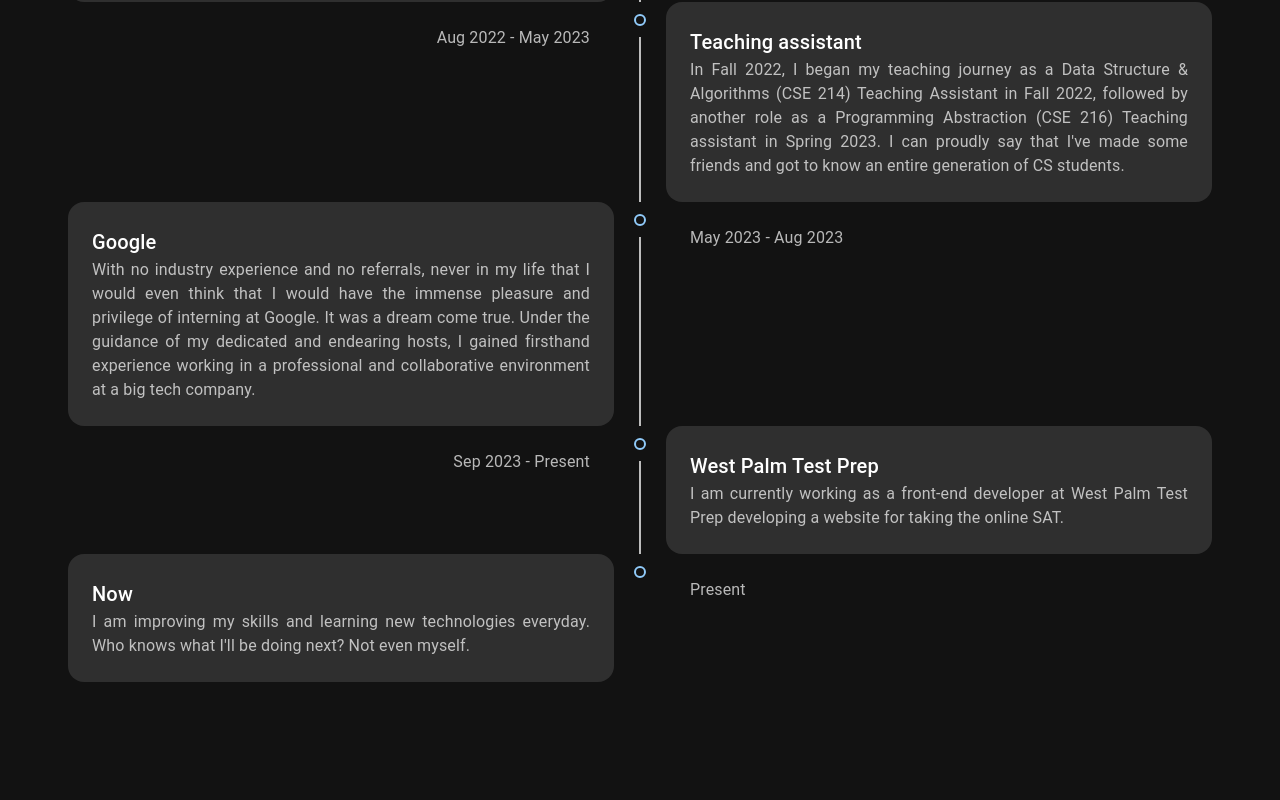
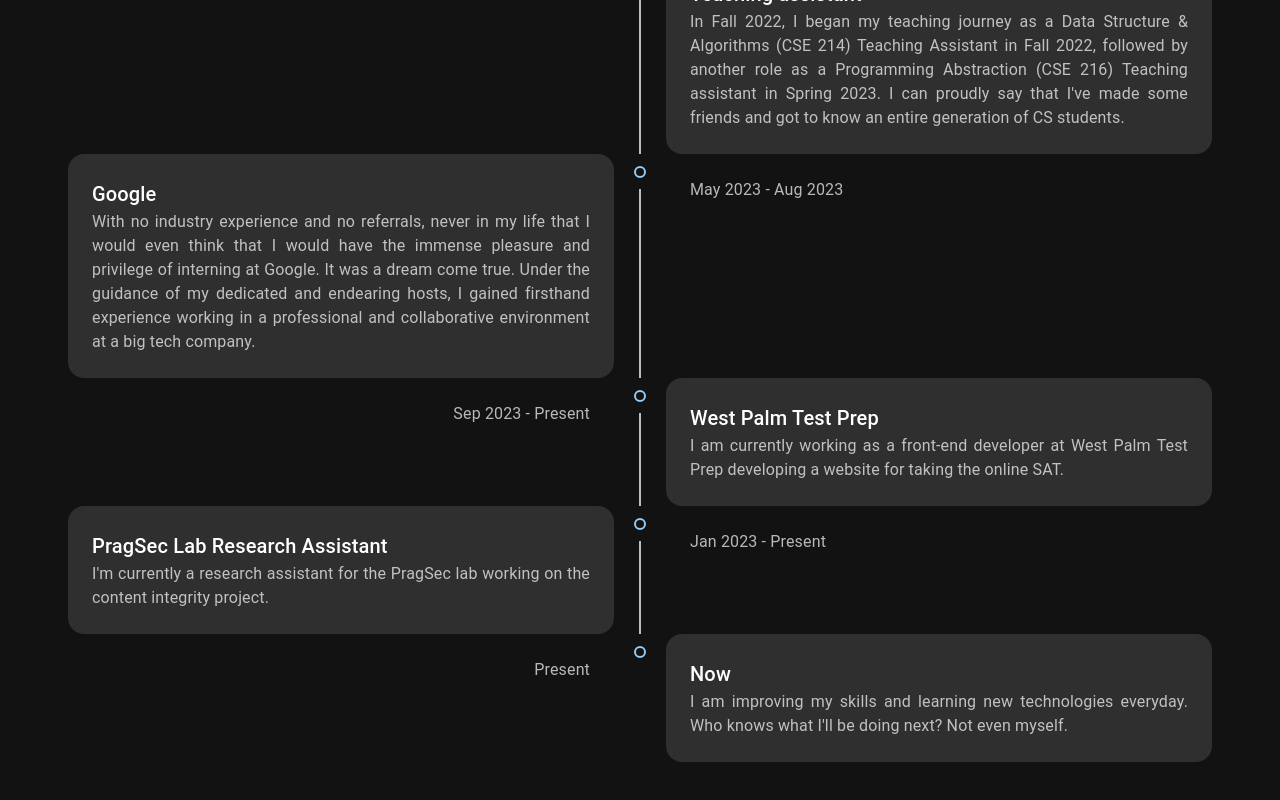
Before and after one commit to naxy-dong/personal-website, a React (Vite) app: page /AboutMe in a window 1280 px wide. Shown: the part 1444-2244 px from the top of the page. Before the commit the page ends 2180 px from the top, so only its background shows below. Built offline with nearby package versions, Linux system fonts and the light colour scheme.

Commit message:
Added collapsed toggle to toggle collapsed mode.

```diff
--- a/src/Components/MyTimeline.tsx
+++ b/src/Components/MyTimeline.tsx
@@ -1,11 +1,7 @@
 import Timeline from "@mui/lab/Timeline";
 import MyTimelineItem from "./MyTimelineItem";
 
-function MyTimeline() {
-  return (
-    <Timeline
-      position="alternate"
-      sx={{
+const timelineStyle = {
   "& .MuiTimelineContent-root": {
     bgcolor: "action.disabledBackground",
     textAlign: "justify !important",
@@ -15,12 +11,15 @@
     padding: 3,
     margin: "0 20px",
   },
-      }}
-    >
+};
+
+function MyTimeline() {
+  return (
+    <Timeline position="alternate" sx={timelineStyle}>
       <MyTimelineItem
         title="The other side of the globe"
         date="Dec 2014"
-        description="I bid farewell to my elementary school friends, with whom I shared five years of memories, before I took the flight to immigrate from China to United States."
+        description="I took the flight to immigrate from China to United States."
       />
       <MyTimelineItem
         title="Brooklyn Technical High School"
@@ -63,6 +62,11 @@
         description="I am currently working as a front-end developer at West Palm Test Prep developing a website for taking the online SAT."
       />
       <MyTimelineItem
+        title="PragSec Lab Research Assistant"
+        date="Jan 2023 - Present"
+        description="I'm currently a research assistant for the PragSec lab working on the content integrity project."
+      />
+      <MyTimelineItem
         title="Now"
         date="Present"
         description="I am improving my skills and learning new technologies everyday. Who knows what I'll be doing next? Not even myself."
--- a/src/Pages/Courses.tsx
+++ b/src/Pages/Courses.tsx
@@ -1,4 +1,13 @@
-import { Box, Tab, Tabs, Typography } from "@mui/material";
+import {
+  Box,
+  FormControlLabel,
+  FormGroup,
+  Grid,
+  Switch,
+  Tab,
+  Tabs,
+  Typography,
+} from "@mui/material";
 import React, { useState } from "react";
 import CourseList from "../Components/CourseList";
 
@@ -31,13 +40,24 @@
     setValue(newValue);
   };
 
+  const [checked, setChecked] = React.useState(true);
+  const handleCheck = (event: React.ChangeEvent<HTMLInputElement>) => {
+    setChecked(event.target.checked);
+  };
+
   return (
     <>
       <Typography variant="caption" sx={{ color: "error.main" }}>
         *** Please note that some repositories are marked as private to prevent
         other people from committing academic dishonesty.
       </Typography>
-      <Box sx={{ borderBottom: 1, borderColor: "divider" }}>
+
+      <Grid
+        container
+        sx={{ borderBottom: 1, borderColor: "divider", alignItems: "center" }}
+      >
+        <Grid item xs></Grid>
+        <Grid item xs={8}>
           <Tabs
             value={value}
             onChange={handleChange}
@@ -51,7 +71,24 @@
             <Tab label="Fall 2023" {...a11yProps(4)} />
             <Tab label="Spring 2024" {...a11yProps(5)} />
           </Tabs>
-      </Box>
+        </Grid>
+        <Grid item xs>
+          <FormGroup>
+            <FormControlLabel
+              sx={{ flexDirection: "row-reverse" }}
+              control={
+                <Switch
+                  checked={checked}
+                  onChange={handleCheck}
+                  size="small"
+                  inputProps={{ "aria-label": "controlled" }}
+                />
+              }
+              label="Collapsed"
+            />
+          </FormGroup>
+        </Grid>
+      </Grid>
       <CustomTabPanel value={value} index={value}>
         <CourseList index={value} />
       </CustomTabPanel>
--- a/src/data/courses.tsx
+++ b/src/data/courses.tsx
@@ -1,5 +1,7 @@
 // Interestin fact(Semester 1). I skipped calc bc by answer 9 question
 // Interesting fact(Semester 2). I was late for CSE 301 final exam by 30mins (out of 1 hour 30 minute exam) and barely squeezed an letter grade of A.
+
+// Next available id: 33
 
 const courses = [
   // index: 0 - Fall 2021
@@ -161,6 +163,18 @@
       title: "PHY 132 & 134 - Physics II & Lab",
       description:
         "Second part of a two-semester physics sequence for physical-sciences or engineering majors who have a strong mathematics background and are ready for a fast learning pace. It covers electromagnetism, electric circuit theory, and optics.",
+    },
+    {
+      id: 32,
+      title: "MUS 268: Spirit of Stony Brook Athletic Band",
+      description:
+        "The study and playing/marching performance of music from the marching and pep band repertoire. The course requires attendance at a preseason marching band camp prior to the beginning of the Fall term (typically one week prior). Attendance at select athletic games and some away games is also required (including some Saturdays and some evenings, outside of course meeting times).",
+        supplements: [
+          {
+            label: "Annual Spring 2022 Concert link",
+            link: "https://www.youtube.com/watch?v=BF2vbKMW3os"
+          },
+        ],
     },
   ],
   // index: 3 - Spring 2023
--- a/src/utils/coursesutil.tsx
+++ b/src/utils/coursesutil.tsx
@@ -65,4 +65,6 @@
   return icon;
 }
 
+// function onlyProgrammingLanguages
+
 export { languageToIcon };
```
Also changed, not shown: src/unused.md (+12 -0 lines). Lines whose indentation alone changed are shown as unchanged.
